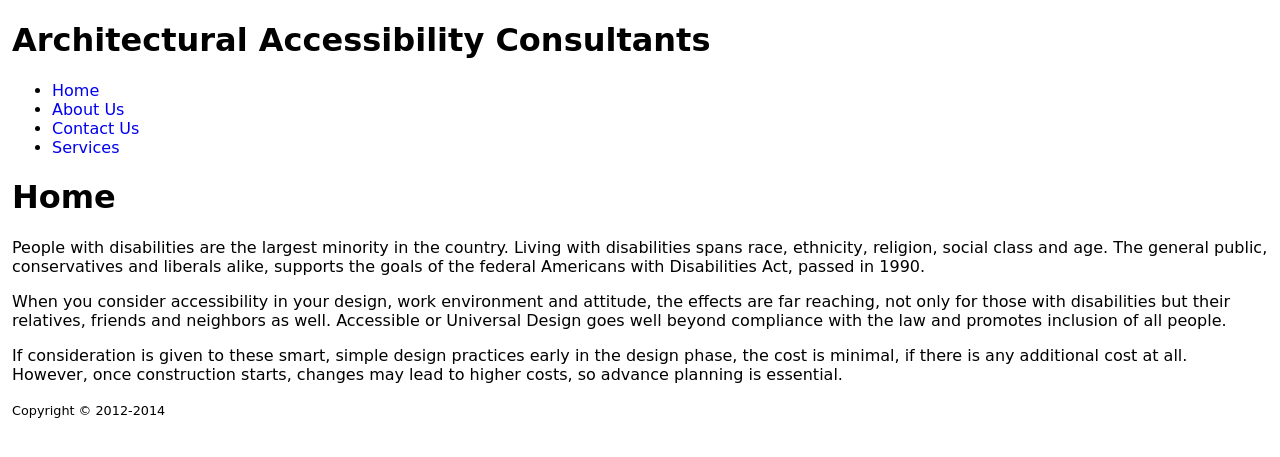
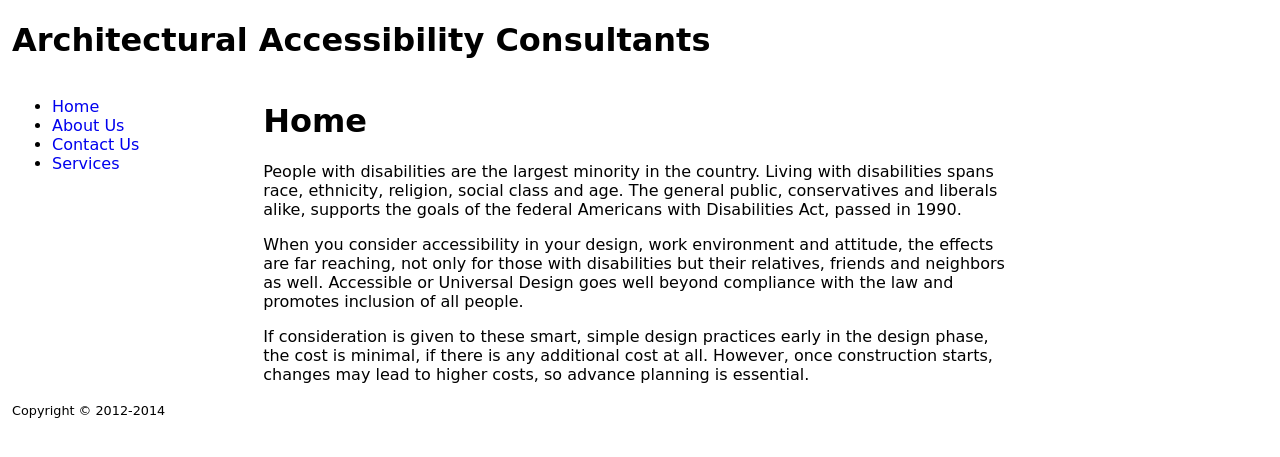
Before and after one commit to boochtek/arch, a Jekyll site: the page built from home.md, in a window 1280 px wide. Shown: the top 457 px of the page. Built offline with Jekyll 4.4.1, drawn with Linux system fonts in a browser that asks for light colours.

Commit message:
Set layout for main, sidebar, and footer.

```diff
--- a/css/styles.css
+++ b/css/styles.css
@@ -4,6 +4,9 @@
 
 /* Put some spacing around the edges of the page. */
 body { margin: 12px; }
+body > .sidebar { float: left; width: 20%; }
+body > main { float: left; width: 60%; min-width: 400px; }
+body > footer { clear: both; }
 
 
 /*
```
